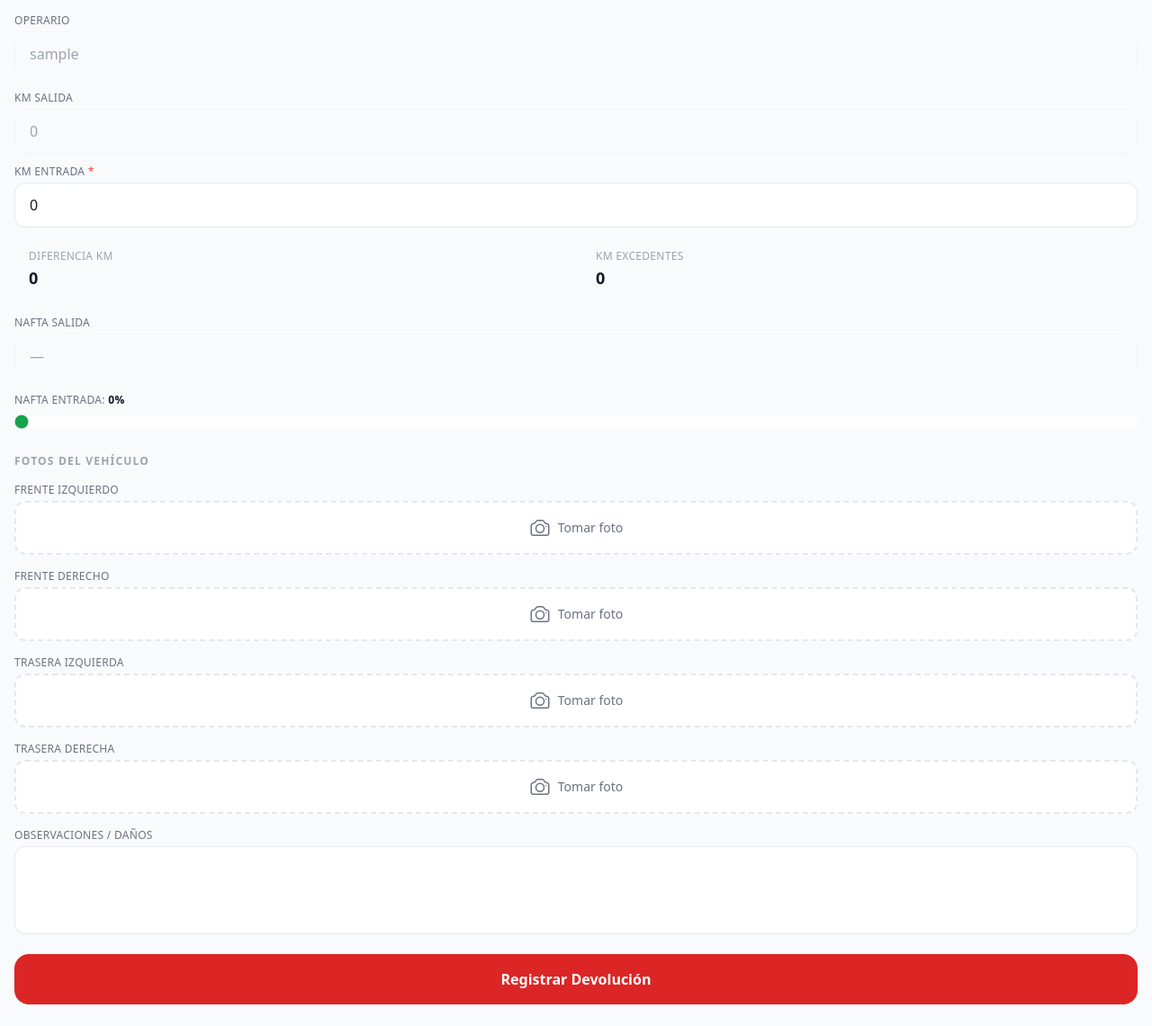
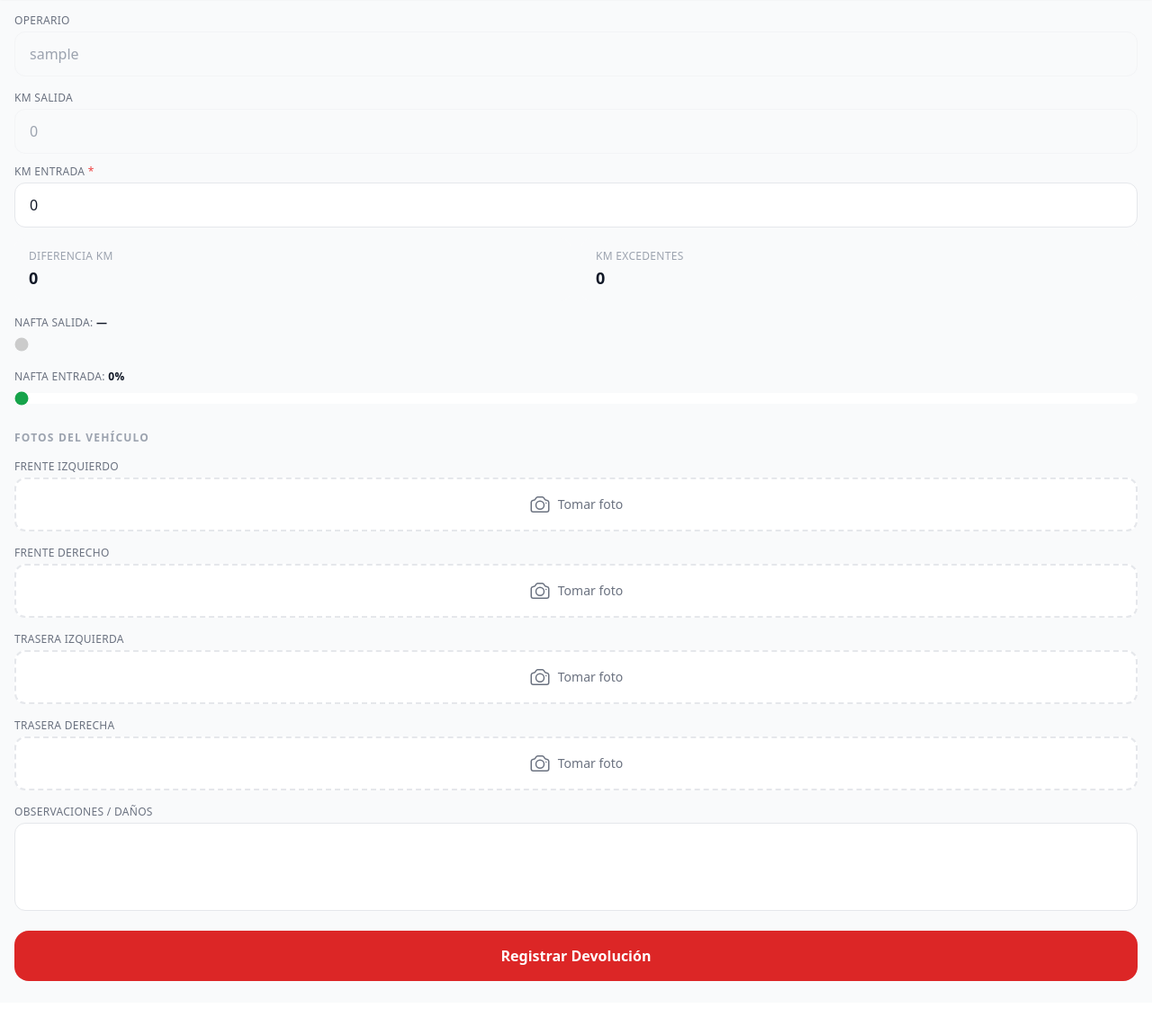
Before and after one commit to fvenanti/opr.carcloud, a FastAPI app: page /planilla/1/recepcion in a window 1280 px wide. Shown: the part 57-1198 px from the top of the page at 90% size. After the commit the page ends 1148 px from the top, so only its background shows below. Run offline with FastAPI, Linux system fonts and the light colour scheme; the visitor is signed in with stand-in values (Sample User, id 1); data that the repository does not hold is empty; parts of the project's set-up code (start-up, migrations or seed data) failed here and were passed over; some libraries are stand-ins or nearby versions.

Commit message:
Show Nafta Salida as disabled range slider matching Nafta Entrada style
Co-Authored-By: Claude Sonnet 4.6 <noreply@anthropic.com>

```diff
--- a/templates/recepcion.html
+++ b/templates/recepcion.html
@@ -96,9 +96,11 @@
   </div>
 
   <div>
-    <label class="block text-xs text-gray-500 mb-1 uppercase tracking-wide">Nafta Salida</label>
-    <input type="text" value="{{ nafta_salida ~ '%' if nafta_salida is not none else '—' }}" disabled
-           class="w-full border border-gray-100 rounded-xl px-4 py-3 text-gray-400 bg-gray-50">
+    <label class="block text-xs text-gray-500 mb-1 uppercase tracking-wide">
+      Nafta Salida: <span class="font-bold text-gray-900">{{ nafta_salida ~ '%' if nafta_salida is not none else '—' }}</span>
+    </label>
+    <input type="range" min="0" max="100" step="5" value="{{ nafta_salida or 0 }}" disabled
+           class="w-full h-3 rounded-lg appearance-none cursor-pointer accent-gray-400">
   </div>
 
   <div x-data="{ nafta: {{ recepcion.NaftaEntrada or 0 }} }">
```
